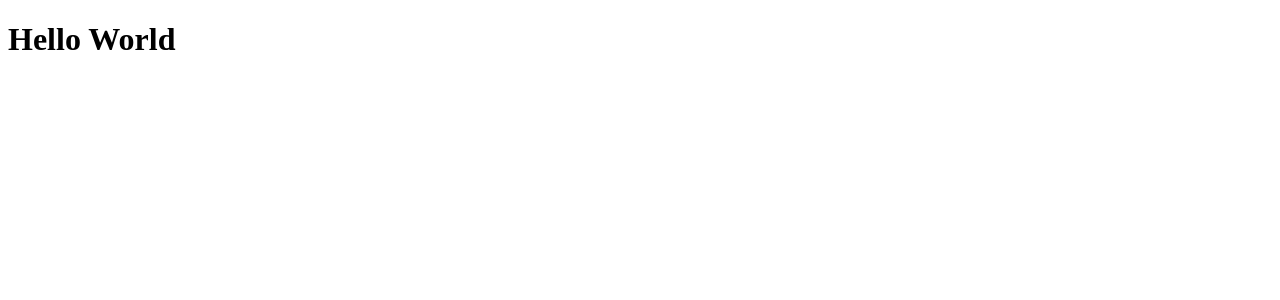
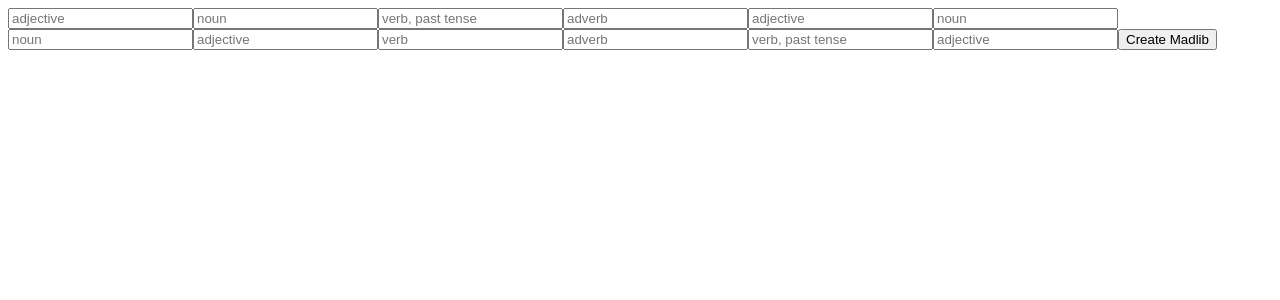
Before and after one commit to evestockstill/career-madlib, a React app: page / in a window 1280 px wide. Shown: the top 300 px of the page. Built offline with nearby package versions, Linux system fonts and the light colour scheme.

Commit message:
starter code added

```diff
--- a/src/components/App.js
+++ b/src/components/App.js
@@ -1,5 +1,6 @@
 import React from 'react';
+import Madlib from '../containers/Madlib';
 
 export default function App() {
-  return <h1>Hello World</h1>;
+  return <Madlib />;
 }
--- /dev/null
+++ b/src/components/madlib/Form.js
@@ -0,0 +1,26 @@
+import React from 'react';
+import PropTypes from 'prop-types';
+
+const Form = ({ onSubmit }) => (
+  <form onSubmit={onSubmit}>
+    <input type="text" placeholder="adjective" />
+    <input type="text" placeholder="noun" />
+    <input type="text" placeholder="verb, past tense" />
+    <input type="text" placeholder="adverb" />
+    <input type="text" placeholder="adjective" />
+    <input type="text" placeholder="noun" />
+    <input type="text" placeholder="noun" />
+    <input type="text" placeholder="adjective" />
+    <input type="text" placeholder="verb" />
+    <input type="text" placeholder="adverb" />
+    <input type="text" placeholder="verb, past tense" />
+    <input type="text" placeholder="adjective" />
+    <button>Create Madlib</button>
+  </form>
+);
+
+Form.propTypes = {
+  onSubmit: PropTypes.func.isRequired
+};
+
+export default Form;
--- /dev/null
+++ b/src/components/madlib/Result.js
@@ -0,0 +1,17 @@
+import React from 'react';
+import PropTypes from 'prop-types';
+import { zoo } from '../../services/madlib';
+
+const Result = ({ words, closeResult }) => (
+  <>
+    <p>{zoo(...words)}</p>
+    <button onClick={closeResult}>X</button>
+  </>
+);
+
+Result.propTypes = {
+  words: PropTypes.arrayOf(PropTypes.string).isRequired,
+  closeResult: PropTypes.func.isRequired
+};
+
+export default Result;
--- /dev/null
+++ b/src/containers/Madlib.js
@@ -0,0 +1,27 @@
+import React, { Component } from 'react';
+import Form from '../components/madlib/Form';
+import Result from '../components/madlib/Result';
+
+export default class Madlib extends Component{
+  state = {
+    showResult: false
+  }
+
+  toggleResult = () =>
+    this.setState(state => ({ ...state, showResult: !state.showResult }));
+
+  handleSubmit = event => {
+    event.preventDefault();
+    this.toggleResult();
+  }
+
+  render() {
+    const { showResult } = this.state;
+    return (
+      <>
+        {!showResult && <Form onSubmit={this.handleSubmit} />}
+        {showResult && <Result words={[]} closeResult={this.toggleResult} />}
+      </>
+    );
+  }
+}
--- a/src/index.html
+++ b/src/index.html
@@ -5,7 +5,7 @@
   <meta charset="UTF-8">
   <meta name="viewport" content="width=device-width, initial-scale=1.0">
   <meta http-equiv="X-UA-Compatible" content="ie=edge">
-  <title>career-madlib</title>
+  <title>starter-code</title>
 </head>
 
 <body>
--- /dev/null
+++ b/src/services/madlib.js
@@ -0,0 +1,14 @@
+export const zoo = (...words) => `Today I went to the zoo. I saw a(n)
+${words[0]}
+${words[1]} jumping up and down in its tree.
+He ${words[2]} ${words[3]}
+through the large tunnel that led to its ${words[4]}
+${words[5]}. I got some peanuts and passed
+them through the cage to a gigantic gray ${words[6]}
+towering above my head. Feeding that animal made
+me hungry. I went to get a ${words[7]} scoop
+of ice cream. It filled my stomach. Afterwards I had to
+${words[8]} ${words[9]} to catch our bus.
+When I got home I ${words[10]} my
+mom for a ${words[11]} day at the zoo.
+`;
```
Also changed, not shown: 1 other file (tests, documents, lock files or other folders).
